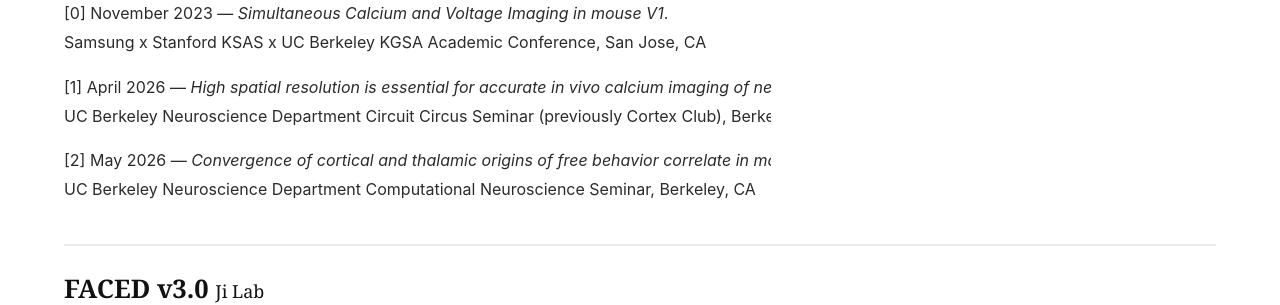
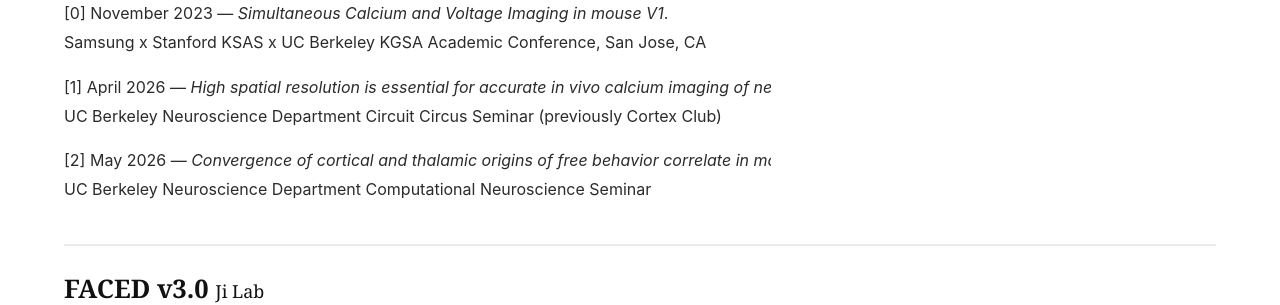
Before and after one commit to annahayoon/annahayoon.github.io, a Jekyll site: the page research-publications.html, which Jekyll copies as it is, in a window 1280 px wide and 900 px high, scrolled down 1500 px. Shown: the part 154-459 px from the top of the window. Built offline with Jekyll 4.4.1, drawn with Linux system fonts in a browser that asks for light colours.

Commit message:
CV: spacing in presentation.tex; bio Genentech header; talks drop redundant Berkeley, CA lines.

```diff
--- a/bio.html
+++ b/bio.html
@@ -298,7 +298,7 @@
             <div class="experience-section">
                   <div class="experience-item">
                     <div class="experience-header">
-                      <div class="experience-org"><strong>Genentech</strong>, South San Francisco, CA</div>
+                      <div class="experience-org"><strong>Genentech</strong></div>
                       <span class="experience-date">Summer 2026</span>
                     </div>
                     <div class="experience-position">AI Research Scientist Intern</div>
--- a/research-publications.html
+++ b/research-publications.html
@@ -156,9 +156,9 @@
             <p class="talk-entry">[0] November 2023 — <em>Simultaneous Calcium and Voltage Imaging in mouse V1</em>. <br>
             Samsung x Stanford KSAS x UC Berkeley KGSA Academic Conference, San Jose, CA</p>
             <p class="talk-entry">[1] April 2026 — <em>High spatial resolution is essential for accurate in vivo calcium imaging of neuronal populations</em>.<br>
-            UC Berkeley Neuroscience Department Circuit Circus Seminar (previously Cortex Club), Berkeley, CA</p>
+            UC Berkeley Neuroscience Department Circuit Circus Seminar (previously Cortex Club)</p>
             <p class="talk-entry">[2] May 2026 — <em>Convergence of cortical and thalamic origins of free behavior correlate in mouse V1</em>.<br>
-            UC Berkeley Neuroscience Department Computational Neuroscience Seminar, Berkeley, CA</p>
+            UC Berkeley Neuroscience Department Computational Neuroscience Seminar</p>
 
             <h2 id="faced-microscope">FACED v3.0 <span style="font-size: 0.7em; font-weight: normal;">Ji Lab</span></h2>
             <p>Designed and developed a more stable and wide-range covering excitation wavelength 2P integrated free-space angular chirp enhanced delay (FACED) microscope v3.0 for high-speed volumetric neural imaging. This project was launched to overcome the inherent design limitations of the prior system: <strong>significant thermal and mechanical instability</strong> from its off-the-shelf parts, and a fixed 1035nm laser system that was incompatible with <strong>SOTA genetically encoded sensors</strong> optimized for other wavelengths.</p>
```
